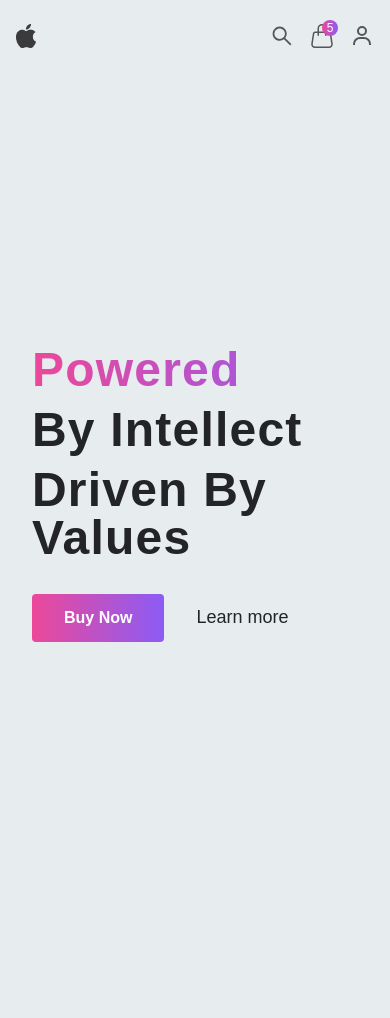
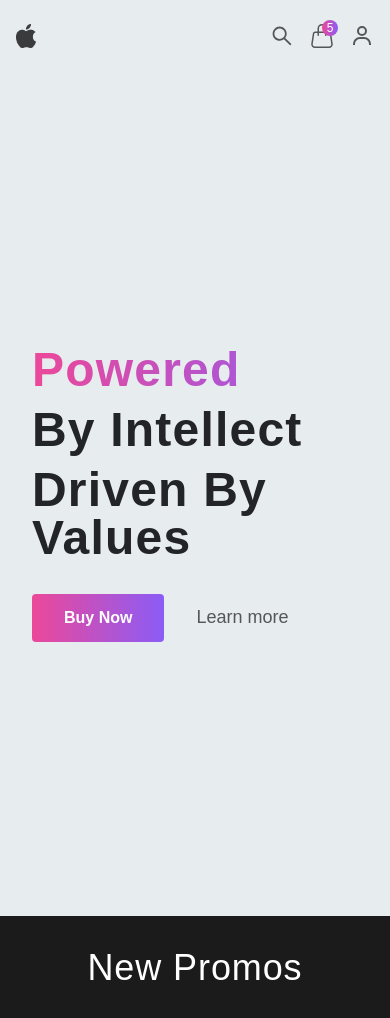
Before and after one commit to mohdhaider07/apple-redesign, a Next.js app: page / in a window 390 px wide. Shown: the top 1018 px of the page. Built offline with nearby package versions, Linux system fonts and the light colour scheme.

Commit message:
landing page animation done

```diff
--- a/components/Landing.tsx
+++ b/components/Landing.tsx
@@ -5,7 +5,7 @@ import { iPhoneImage } from "./Image";
 import Button from "./molecules/Button";
 const Landing = () => {
 	return (
-		<section className="mx-auto flex h-screen max-w-[1350px] items-center justify-between px-8">
+		<section className="sticky top-0 mx-auto flex h-screen max-w-[1350px] items-center justify-between px-8">
 			<div className="space-y-8">
 				<h1 className="space-y-3 text-5xl font-semibold tracking-wide lg:text-6xl xl:text-7xl ">
 					<span className="gradiantPinkToViolet block  bg-clip-text text-transparent">
@@ -16,7 +16,7 @@ const Landing = () => {
 				</h1>
 				<div className="space-x-8">
 					<Button title="Buy Now" />
-					<a className="link">Learn more</a>
+					<a className="link headerLink ">Learn more</a>
 				</div>
 			</div>
 			<div className="relative hidden h-[450px] w-[450px] transition duration-500 md:inline lg:h-[650px]  lg:w-[600px]">
--- a/package.json
+++ b/package.json
@@ -6,6 +6,7 @@
     "start": "next start"
   },
   "dependencies": {
+    "@headlessui/react": "^1.7.3",
     "next": "latest",
     "react": "18.1.0",
     "react-dom": "18.1.0",
--- /dev/null
+++ b/pages/api/getCategories.ts
@@ -0,0 +1,12 @@
+import type { NextApiRequest, NextApiResponse } from 'next'
+
+type Data = {
+  categories: Category[];
+}
+
+export default function handler(
+  req: NextApiRequest,
+  res: NextApiResponse<Data>
+) {
+    res.status(200).json({ categories: [] })
+}
--- a/pages/index.tsx
+++ b/pages/index.tsx
@@ -1,16 +1,29 @@
-import type { NextPage } from "next";
+import type { GetServerSideProps, NextPage } from "next";
 import Landing from "../components/Landing";
 import Navbar from "../components/Navbar";
 
 const Home: NextPage = () => {
 	return (
-		<>
+		<div className="">
 			<Navbar />
-			<main className="h-[200vh] bg-[#E7ECEE]">
+			<main className="relative h-[200vh] bg-[#E7ECEE]">
 				<Landing />
 			</main>
-		</>
+			<section className="relative z-40 -mt-[100vh] min-h-screen  overflow-hidden bg-[#1B1B1B]">
+				<div className="py-8">
+					<h1 className="text-center text-4xl font-medium tracking-wide text-white md:text-5xl">
+						New Promos
+					</h1>
+				</div>
+			</section>
+		</div>
 	);
 };
 
 export default Home;
+
+const getServerSideProps: GetServerSideProps = async () => {
+	return {
+		props: {},
+	};
+};
--- /dev/null
+++ b/utils/fetchCategories.ts
@@ -0,0 +1,6 @@
+
+export const fetchCategories = async () => {
+ const res=await fetch(`${process.env.NEXT_PUBLIC_API_URL}/getCategories`)
+const data= await res.json()
+console.log(data);
+}
```
Also changed, not shown: typings.d.ts (added, +12 -0 lines), 2 other files (tests, documents, lock files or other folders).
